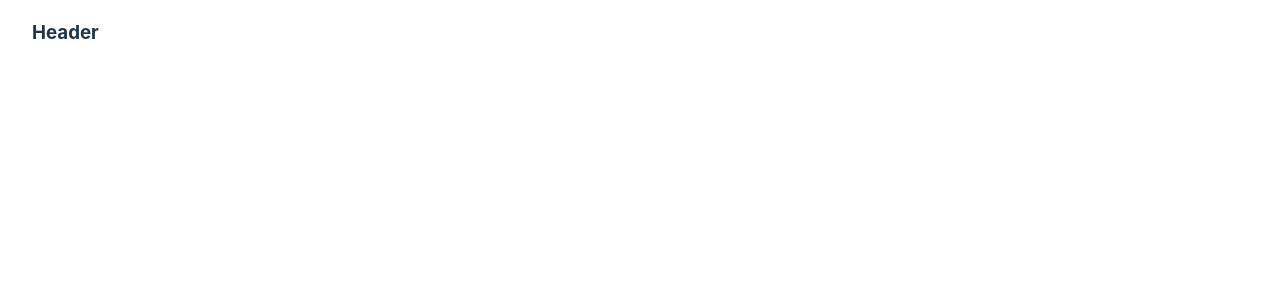
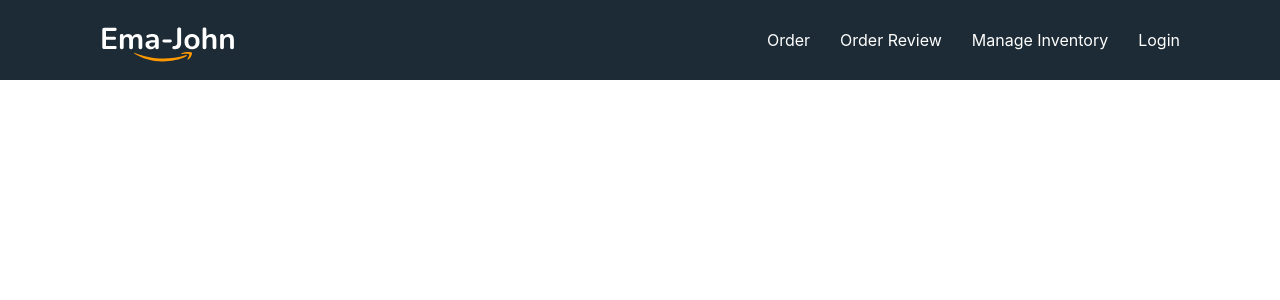
Before and after one commit to tapfer-abdullah/Amazon-copied, a React (Vite) app: page / in a window 1280 px wide. Shown: the top 300 px of the page. Built offline with nearby package versions, Linux system fonts and the light colour scheme.

Commit message:
header added

```diff
--- a/src/App.css
+++ b/src/App.css
@@ -1,8 +1,9 @@
 #root {
-  max-width: 1280px;
+  /* max-width: 1280px; */
   /* margin: 0 auto; */
-  padding: 0 2rem;
+  /* padding: 0 2rem; */
   /* text-align: center; */
+  width: 100%;
 }
 
 .logo {
--- a/src/conponents/header/Header.css
+++ b/src/conponents/header/Header.css
@@ -0,0 +1,17 @@
+.header{
+    background: #1C2B35;
+    height: 80px;
+    display: flex;
+    justify-content: space-between;
+    align-items: center;
+    padding: 0 100px;
+}
+
+.header a{
+    text-decoration: none;
+    margin-left: 30px;
+    color: white;
+}
+.header a:hover{
+    color: orange;
+}
--- a/src/conponents/header/Header.jsx
+++ b/src/conponents/header/Header.jsx
@@ -1,10 +1,19 @@
 import React from 'react';
+import "./Header.css";
+import logo from "../../images/Logo.svg";
 
 const Header = () => {
     return (
-        <div>
-            <h3>Header</h3>
-        </div>
+        <nav className='header'>
+            <img src={logo} alt="logo" />
+
+            <div>
+                <a href="/Order">Order</a>
+                <a href="/Order Review">Order Review</a>
+                <a href="/ManageInventory">Manage Inventory</a>
+                <a href="/Login">Login</a>
+            </div>
+        </nav>
     );
 };
 
--- a/src/index.css
+++ b/src/index.css
@@ -14,14 +14,14 @@
   -webkit-text-size-adjust: 100%;
 }
 
-a {
+/* a {
   font-weight: 500;
   color: #646cff;
   text-decoration: inherit;
 }
 a:hover {
   color: #535bf2;
-}
+} */
 
 body {
   margin: 0;
```
